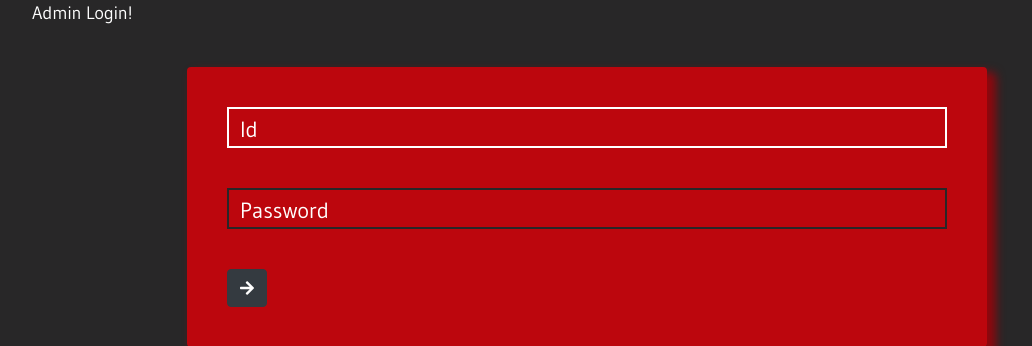
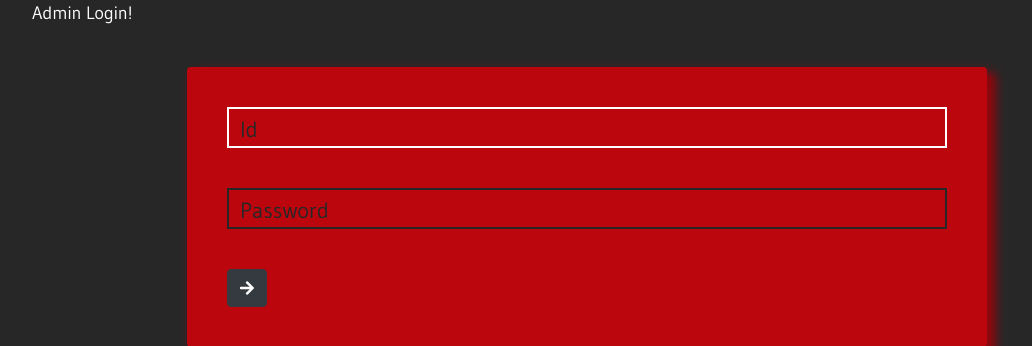
Before and after one commit to CasualJon/modelComp799, a PHP site: page /admin_login.php in a window 1280 px wide. Shown: the top 346 px of the page, without its empty margins (53-1085 px from the left). Run offline with PHP 8.4, Linux system fonts and the light colour scheme; the visitor is signed in with stand-in values (Sample User, id 1); some libraries are stand-ins or nearby versions.

Commit message:
color change on label text when not active/highlighted

```diff
--- a/assets/css/style.css
+++ b/assets/css/style.css
@@ -25,7 +25,7 @@ label {
   -webkit-transform: translateY(6px);
           transform: translateY(6px);
   left: 13px;
-  color: #FFFFFF;
+  color: #282728;
   -webkit-transition: all 0.25s ease;
   transition: all 0.25s ease;
   -webkit-backface-visibility: hidden;
@@ -40,7 +40,7 @@ label.active {
 }
 
 label.highlight {
-  color: #ffffff;
+  color: #FFFFFF;
 }
 
 input, textarea {
```
